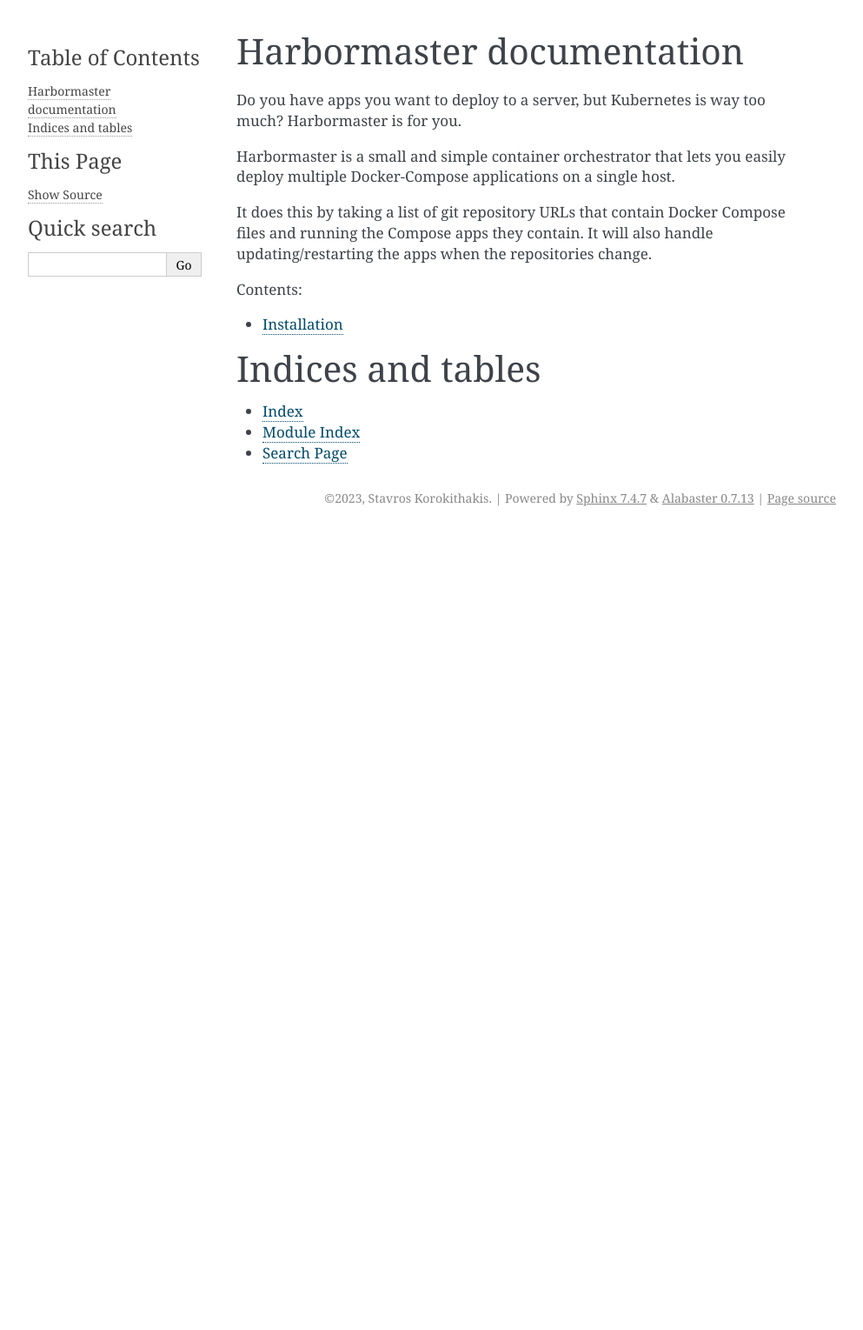
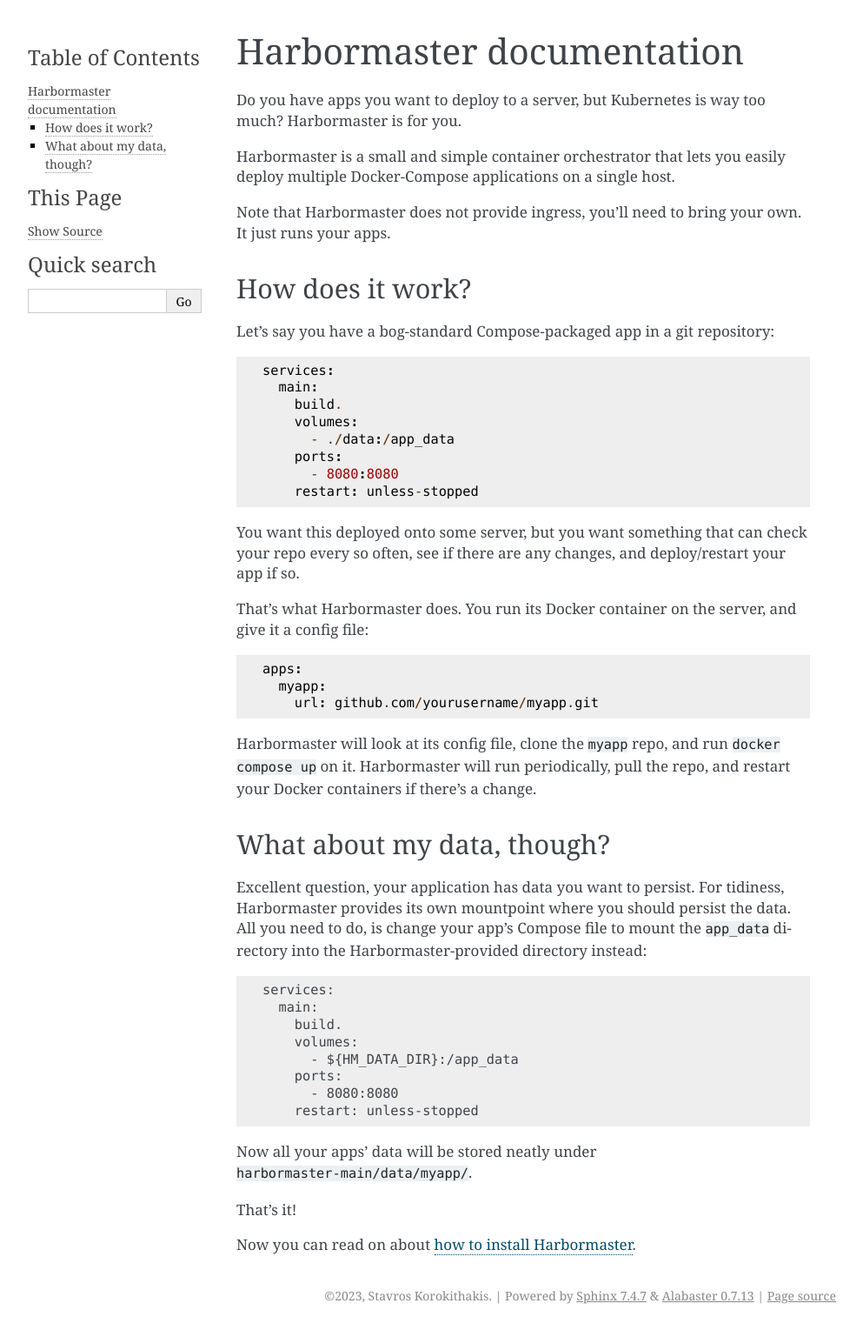
Before and after one commit to skorokithakis/harbormaster, a Sphinx documentation site: the page built from docs/source/index.rst, in a window 1280 px wide. Shown: the whole page at 87% size, without its empty margins (148-1141 px from the left). Built offline with Sphinx 7.4.7, drawn with Linux system fonts in a browser that asks for light colours; before the commit the page ends 900 px from its top, so only the background shows below that.

Commit message:
doc: Add more docs

```diff
--- a/docs/source/index.rst
+++ b/docs/source/index.rst
@@ -7,22 +7,67 @@
 Harbormaster is a small and simple container orchestrator that lets you easily deploy
 multiple Docker-Compose applications on a single host.
 
-It does this by taking a list of git repository URLs that contain Docker
-Compose files and running the Compose apps they contain. It will also handle
-updating/restarting the apps when the repositories change.
+Note that Harbormaster does not provide ingress, you'll need to bring your own. It just
+runs your apps.
+
+
+How does it work?
+-----------------
+
+Let's say you have a bog-standard Compose-packaged app in a git repository::
+
+
+    services:
+      main:
+        build.
+        volumes:
+          - ./data:/app_data
+        ports:
+          - 8080:8080
+        restart: unless-stopped
+
+You want this deployed onto some server, but you want something that can check your repo
+every so often, see if there are any changes, and deploy/restart your app if so.
+
+That's what Harbormaster does. You run its Docker container on the server, and give it
+a config file::
+
+    apps:
+      myapp:
+        url: github.com/yourusername/myapp.git
+
+Harbormaster will look at its config file, clone the ``myapp`` repo, and run ``docker
+compose up`` on it. Harbormaster will run periodically, pull the repo, and restart your
+Docker containers if there's a change.
+
+What about my data, though?
+---------------------------
+
+Excellent question, your application has data you want to persist. For tidiness,
+Harbormaster provides its own mountpoint where you should persist the data. All you need
+to do, is change your app's Compose file to mount the ``app_data`` directory into the
+Harbormaster-provided directory instead::
+
+    services:
+      main:
+        build.
+        volumes:
+          - ${HM_DATA_DIR}:/app_data
+        ports:
+          - 8080:8080
+        restart: unless-stopped
+
+Now all your apps' data will be stored neatly under ``harbormaster-main/data/myapp/``.
+
+That's it!
+
+Now you can read on about :doc:`how to install Harbormaster <installation>`.
 
 
 .. toctree::
+   :hidden:
    :maxdepth: 2
    :caption: Contents:
 
+   Introduction <self>
    installation.md
-
-
-
-Indices and tables
-==================
-
-* :ref:`genindex`
-* :ref:`modindex`
-* :ref:`search`
```
Also changed, not shown: README.md (+3 -0 lines).
